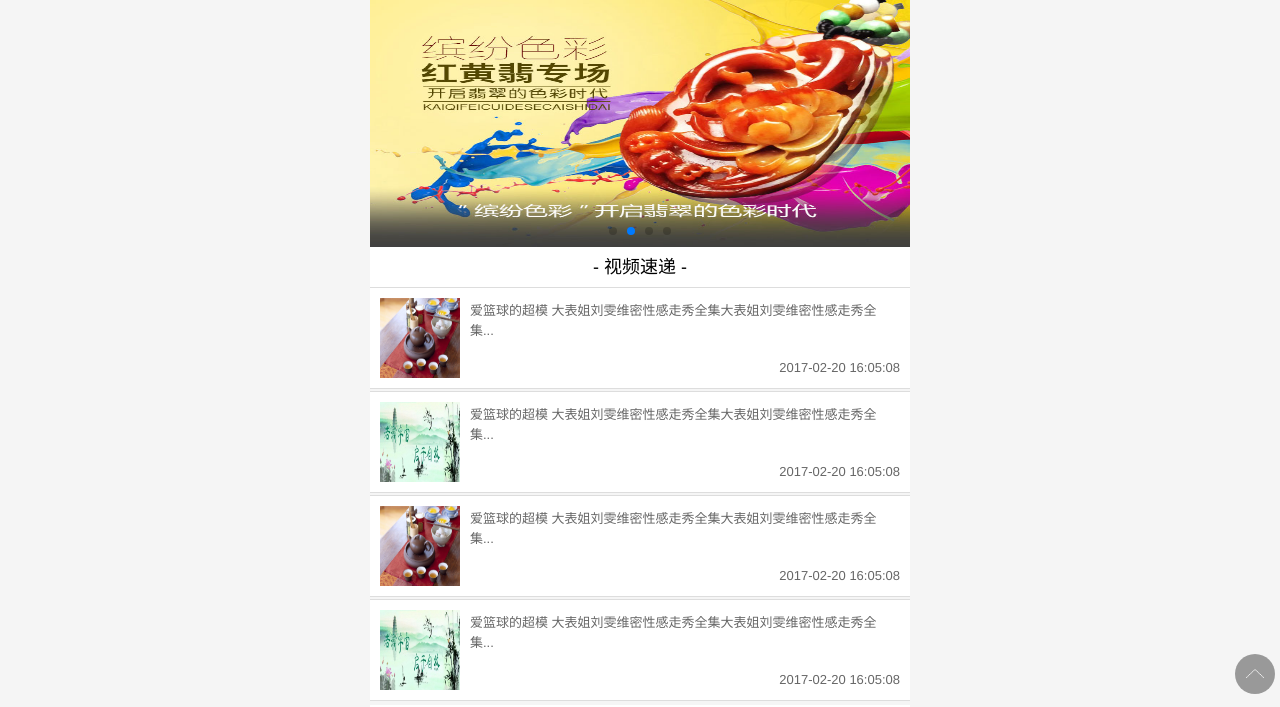
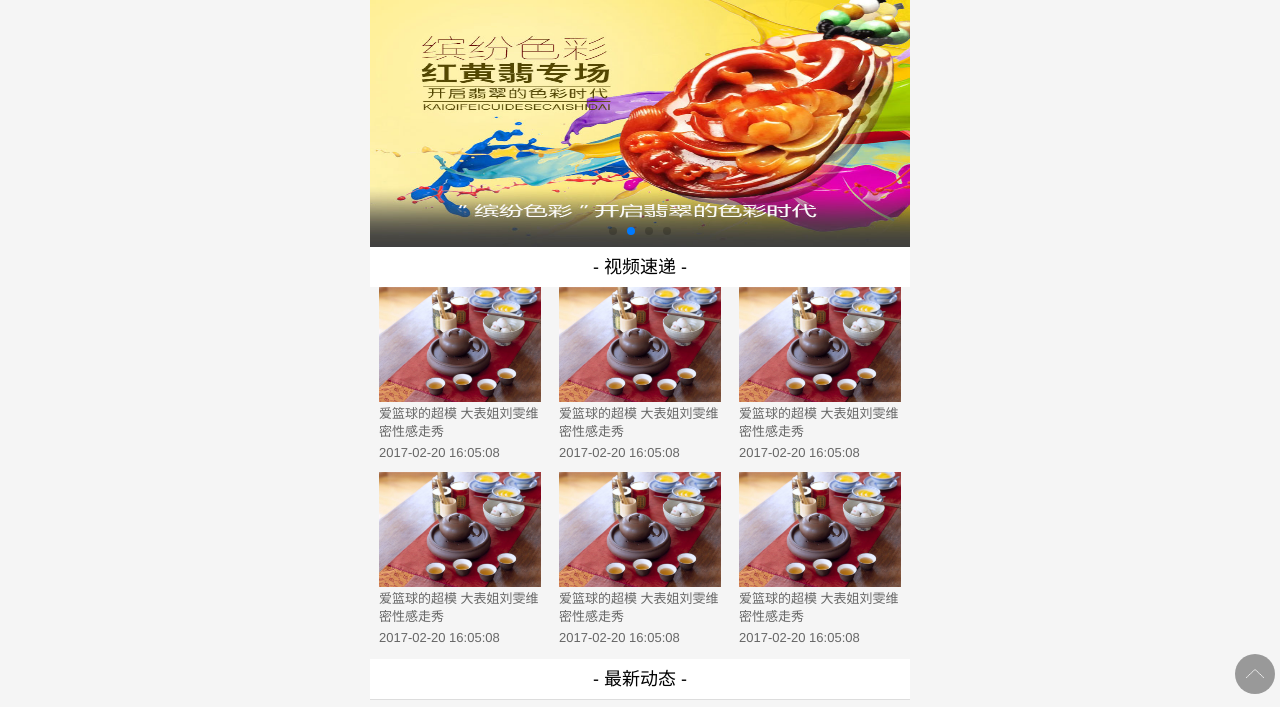
Before and after one commit to Rafong973/haoqi, a website: page index.html in a window 1280 px wide. Shown: the part 91-798 px from the top of the page. Drawn offline with Linux system fonts and the light colour scheme; files whose address does not match are found by name.

Commit message:
修改首页

```diff
--- a/css/index.css
+++ b/css/index.css
@@ -12,6 +12,7 @@ html{
 .link{color: #4c8ab7;}
 .fl{float: left;}
 .fr{float: right}
+.flex-box{flex-wrap: wrap}
 .middle{vertical-align: middle;}
 .dd-title{padding-left: 0.625rem;padding-right: 0.625rem;}
 .hid{overflow: hidden}
@@ -90,10 +91,10 @@ html{
 .bigItem_zuo p{ display:inline-block; vertical-align:middle; margin-left:5px;}
 .bigItem_zuo img{ width:20px; vertical-align:top;}
 
+.videoItem{flex:1;min-width: 30%;margin-bottom: 10px;}
 .videoItem .bigItem_box{ background:#fff;}
-.videoItem .bigItem_text{ line-height:20px;}
-.videoItem .bigItem_time{ position:absolute; bottom:10px; z-index:1; right:0;}
-
+.videoItem_box,{width: 90%;margin:0 auto;}
+.videoItem_box img{display: block;width: 100%;}
 .push_box img{ width:100%;}
 
 .jiaru{ padding:0 2px; overflow:hidden;}
@@ -107,8 +108,9 @@ html{
 .discuss_dl dt{ width:40px; height:40px; position:absolute; left:0; top:0;}
 .discuss_dl dt img{ width:100%; height:100%; border-radius:50%;}
 .discuss_dl dd{ padding-left:50px; font-size:1.4rem; font-weight:bold;}
-.discuss_text{ font-size:1.3rem; line-height:1.8rem;margin-top:3px; color:#666;overflow: hidden;
+.discuss_text,.video_text,.video_time{ font-size:1.3rem; line-height:1.8rem;margin-top:3px; color:#666;overflow: hidden;
     text-overflow: ellipsis;
+    display: -webkit-box;
     -webkit-line-clamp: 2;
     word-break: break-word;}
 .discuss_time{ width:100%; text-align:right; font-size:1.3rem; margin-top:5px;}
--- a/index.html
+++ b/index.html
@@ -142,54 +142,86 @@
 
     <div class="mokuai">
     	<div class="mokuai_title">-&nbsp;视频速递&nbsp;-</div>
-        <div class="mokuai_box">
+        <div class="mokuai_box flex flex-box">
         	<!--循环区begin-->
-            <div class="bigItem videoItem">
-                <dl class="bigItem_box">
+            <div class="videoItem">
+                <dl class="videoItem_box">
                     <a href="#">
-                        <dt><img src="images/chawen.jpg" title="" alt="" /></dt>
+                        <dt>
+                        	<img src="images/chawen.jpg" title="" alt="" /></dt>
                         <dd>
-                            <div class="bigItem_text">爱篮球的超模 大表姐刘雯维密性感走秀全集大表姐刘雯维密性感走秀全集...</div>
-                            <div class="bigItem_time">2017-02-20 16:05:08</div>
+                            <div class="video_text">爱篮球的超模 大表姐刘雯维密性感走秀</div>
+                            <div class="video_time">2017-02-20 16:05:08</div>
 
                         </dd>
                     </a>
                 </dl>
 
             </div>
-            <div class="bigItem videoItem">
-                <dl class="bigItem_box">
+            <div class="videoItem">
+                <dl class="videoItem_box">
                     <a href="#">
-                        <dt><img src="images/haoqi.jpg" title="" alt="" /></dt>
+                        <dt>
+                        	<img src="images/chawen.jpg" title="" alt="" /></dt>
                         <dd>
-                            <div class="bigItem_text">爱篮球的超模 大表姐刘雯维密性感走秀全集大表姐刘雯维密性感走秀全集...</div>
-                            <div class="bigItem_time">2017-02-20 16:05:08</div>
+                            <div class="video_text">爱篮球的超模 大表姐刘雯维密性感走秀</div>
+                            <div class="video_time">2017-02-20 16:05:08</div>
 
                         </dd>
                     </a>
                 </dl>
 
             </div>
-            <div class="bigItem videoItem">
-                <dl class="bigItem_box">
+            <div class="videoItem">
+                <dl class="videoItem_box">
                     <a href="#">
-                        <dt><img src="images/chawen.jpg" title="" alt="" /></dt>
+                        <dt>
+                        	<img src="images/chawen.jpg" title="" alt="" /></dt>
                         <dd>
-                            <div class="bigItem_text">爱篮球的超模 大表姐刘雯维密性感走秀全集大表姐刘雯维密性感走秀全集...</div>
-                            <div class="bigItem_time">2017-02-20 16:05:08</div>
+                            <div class="video_text">爱篮球的超模 大表姐刘雯维密性感走秀</div>
+                            <div class="video_time">2017-02-20 16:05:08</div>
 
                         </dd>
                     </a>
                 </dl>
 
             </div>
-            <div class="bigItem videoItem">
-                <dl class="bigItem_box">
+            <div class="videoItem">
+                <dl class="videoItem_box">
                     <a href="#">
-                        <dt><img src="images/haoqi.jpg" title="" alt="" /></dt>
+                        <dt>
+                        	<img src="images/chawen.jpg" title="" alt="" /></dt>
                         <dd>
-                            <div class="bigItem_text">爱篮球的超模 大表姐刘雯维密性感走秀全集大表姐刘雯维密性感走秀全集...</div>
-                            <div class="bigItem_time">2017-02-20 16:05:08</div>
+                            <div class="video_text">爱篮球的超模 大表姐刘雯维密性感走秀</div>
+                            <div class="video_time">2017-02-20 16:05:08</div>
+
+                        </dd>
+                    </a>
+                </dl>
+
+            </div>
+            <div class="videoItem">
+                <dl class="videoItem_box">
+                    <a href="#">
+                        <dt>
+                        	<img src="images/chawen.jpg" title="" alt="" /></dt>
+                        <dd>
+                            <div class="video_text">爱篮球的超模 大表姐刘雯维密性感走秀</div>
+                            <div class="video_time">2017-02-20 16:05:08</div>
+
+                        </dd>
+                    </a>
+                </dl>
+
+            </div>
+            <div class="videoItem">
+                <dl class="videoItem_box">
+                    <a href="#">
+                        <dt>
+                        	<img src="images/chawen.jpg" title="" alt="" /></dt>
+                        <dd>
+                            <div class="video_text">爱篮球的超模 大表姐刘雯维密性感走秀</div>
+                            <div class="video_time">2017-02-20 16:05:08</div>
 
                         </dd>
                     </a>
```
Also changed, not shown: dist/css/index.css.
